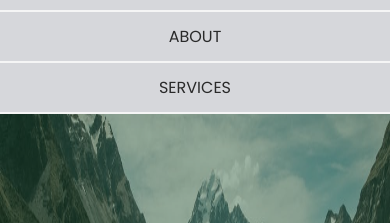
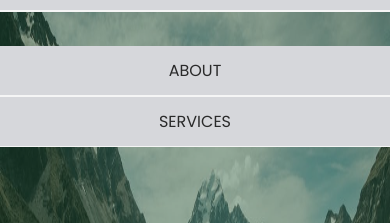
Before and after one commit to Luke1836/Scroll, a plain HTML site: page index.html in a window 390 px wide. Both pictures are taken after a click on the button 342 px from the left and 49 px from the top of the page. Shown: the part 89-312 px from the top of the page. Drawn offline with Linux system fonts and the light colour scheme.

Commit message:
Styles modified

```diff
--- a/styles.css
+++ b/styles.css
@@ -370,6 +370,10 @@ button {
     .underline {
         width: 7rem;
     }
+
+    .links-container {
+        top: 16%;
+    }
 }
 
 @keyframes bounce {
```
